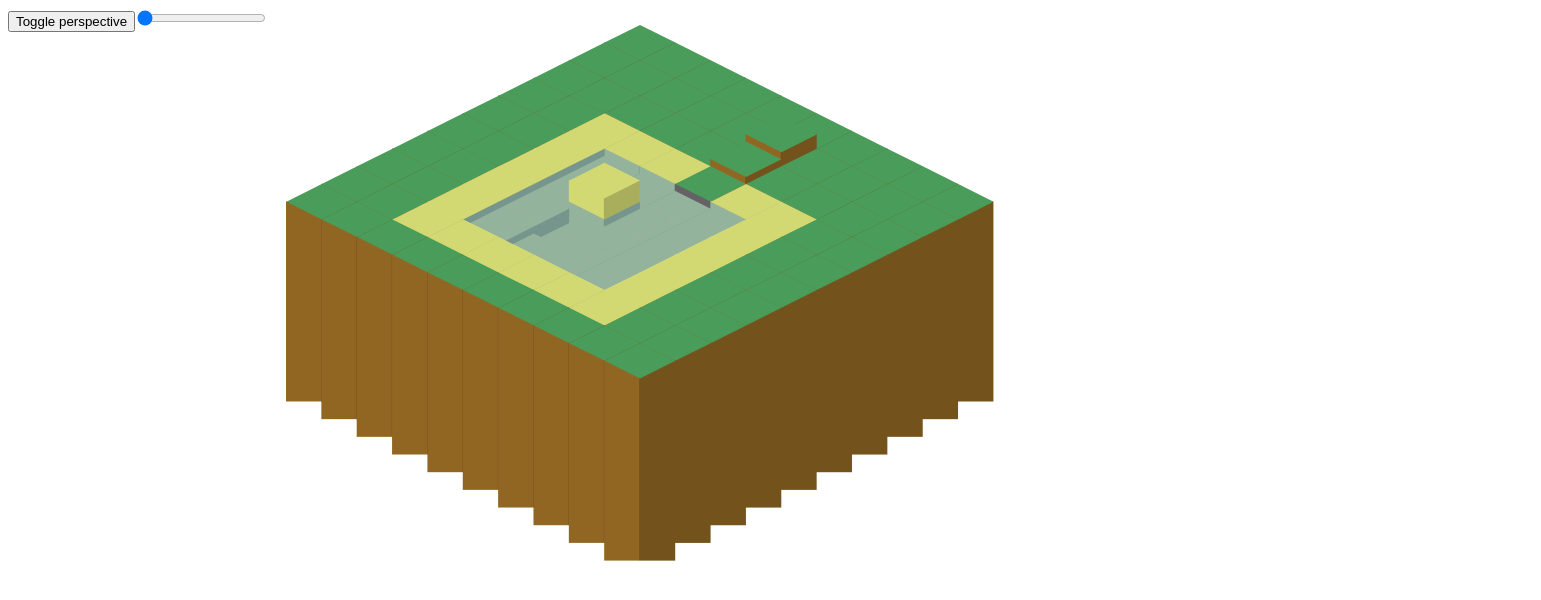
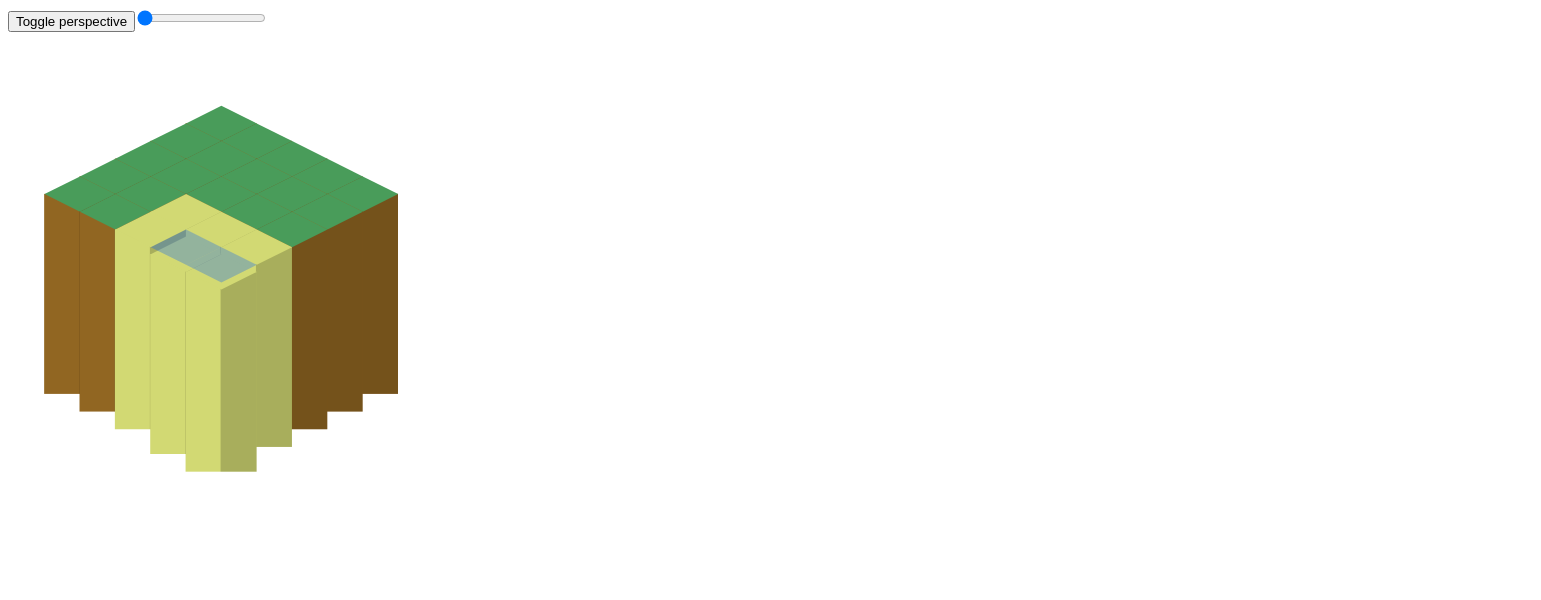
Before and after one commit to strux/isometric-fun, a Vue app: page / in a window 1280 px wide. Shown: the top 600 px of the page, 1541 px wide, since content can reach past the window. Built offline with nearby package versions, Linux system fonts and the light colour scheme.

Commit message:
Basic map movement

```diff
--- a/src/App.vue
+++ b/src/App.vue
@@ -2,7 +2,7 @@
   <div id="app">
     <button v-on:click="perspective = !perspective">Toggle perspective</button>
     <input type="range" min="0" max="11" value="0" v-model="time">
-    <tile-renderer :style="wrapperStyle" :tile-data="tileData" :time="time"></tile-renderer>
+    <tile-renderer :style="wrapperStyle" :player-position="playerPosition" :tile-data="tileData" :time="time"></tile-renderer>
   </div>
 </template>
 
@@ -17,6 +17,7 @@ export default {
       tileData: tileData,
       perspective: true,
       time: 0,
+      playerPosition: [0,0],
     }
   },
   computed: {
@@ -34,10 +35,39 @@ export default {
     },
   },
   methods: {
+    moveKeys () {
+      return { 37: 'left', 38: 'up', 39: 'right', 40: 'down' }
+    },
+    handleKeys(e) {
+      let code = e.keyCode.toString()
+      if (Object.keys(this.moveKeys()).includes(code)) {
+        this.movePlayer(this.moveKeys()[code])
+        e.preventDefault()
+      }
+    },
+    movePlayer(direction) {
+      switch (direction) {
+        case 'up':
+          this.playerPosition.splice(1, 1, this.playerPosition[1] - 1)
+          break
+        case 'down':
+          this.playerPosition.splice(1, 1, this.playerPosition[1] + 1)
+          break
+        case 'left':
+          this.playerPosition.splice(0, 1, this.playerPosition[0] - 1)
+          break
+        case 'right':
+          this.playerPosition.splice(0, 1, this.playerPosition[0] + 1)
+          break
+      }
+    },
   },
   components: {
     TileRenderer,
-  }
+  },
+  mounted() {
+    window.addEventListener("keydown", this.handleKeys)
+  },
 }
 </script>
 
--- a/src/components/Tile.vue
+++ b/src/components/Tile.vue
@@ -11,10 +11,9 @@
 <script>
 export default {
   name: 'Tile',
-  props: ['x', 'y', 'time', 'tileData', 'mapColumns', 'mapRows'],
+  props: ['x', 'y', 'time', 'tileData', 'tileSize'],
   data: function() {
     return {
-      tileSize: 50,
       stepHeight: 10,
       waterLevel: 2,
     }
--- a/src/components/TileRenderer.vue
+++ b/src/components/TileRenderer.vue
@@ -1,7 +1,15 @@
 <template>
-  <div>
-    <div class="row" v-for="(val, rowIndex) in tileData.height" :key="rowIndex">
-      <tile v-for="(val, columnIndex) in tileData.width" :x="columnIndex" :y="rowIndex" :time="time" :tileData="tileData.tiles[tileIndex(columnIndex, rowIndex)]" :mapColumns="tileData.width" :mapRows="tileData.height" :key="columnIndex + ',' + rowIndex"></tile>
+  <div :style="maskStyle">
+    <div class="row" v-for="rowIndex in visibleRows" :key="rowIndex">
+      <tile
+        v-for="columnIndex in visibleColumns"
+        :x="columnIndex - playerPosition[0]"
+        :y="rowIndex - playerPosition[1]"
+        :time="time"
+        :tile-size="tileSize"
+        :tileData="tileData.tiles[tileIndex(columnIndex, rowIndex)]"
+        :key="columnIndex + ',' + rowIndex">
+      </tile>
     </div>
   </div>
 </template>
@@ -10,16 +18,36 @@
 import Tile from './Tile.vue'
 export default {
   name: 'TileRenderer',
-  props: ['tileData', 'time'],
+  props: ['playerPosition', 'tileData', 'time'],
   data: function() {
     return {
+      tileSize: 50,
+      tileBuffer: 1,
     }
   },
   computed: {
+    visibleRows () {
+      return this.range(this.playerPosition[1], this.playerPosition[1] + (this.tileData.viewHeight-1))
+    },
+    visibleColumns () {
+      return this.range(this.playerPosition[0], this.playerPosition[0] + (this.tileData.viewWidth-1))
+    },
+    maskStyle () {
+      return {
+        width: `${this.tileSize * this.tileData.viewWidth}px`,
+        height: `${this.tileSize * this.tileData.viewHeight}px`,
+        //overflow: 'hidden',
+      }
+    },
+  },
+  watch: {
   },
   methods: {
     tileIndex(x, y) {
       return (y * this.tileData.width) + x
+    },
+    range (start, end) {
+      return [...Array(1+end-start).keys()].map(v => start+v)
     },
   },
   components: {
--- a/src/data/tileMap.js
+++ b/src/data/tileMap.js
@@ -52,8 +52,8 @@ for (let i=0; i<elevationMap.length; i++) {
 }
 
 const tileData = {
-  viewWidth: 3,
-  viewHeight: 3,
+  viewWidth: 5,
+  viewHeight: 5,
   width: elevationMap[0].length,
   height: elevationMap.length,
   tiles: tiles
```
